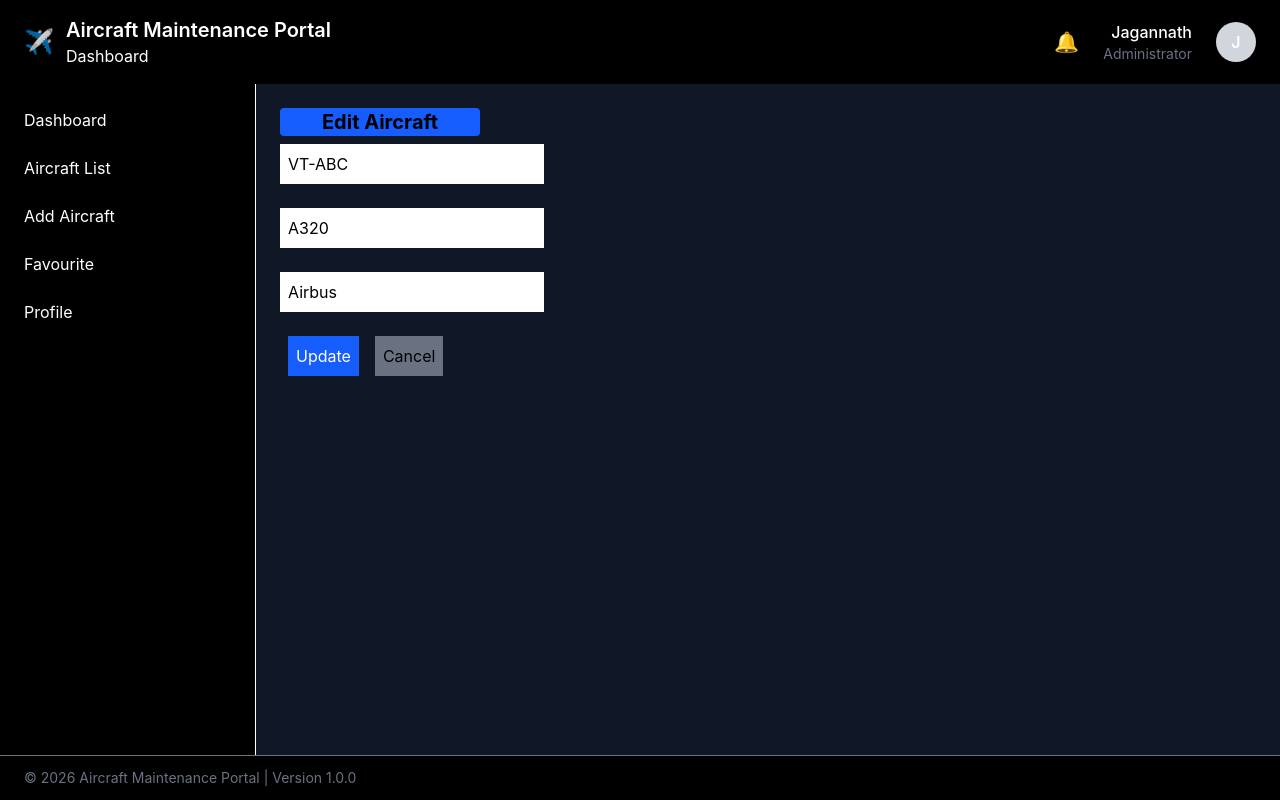
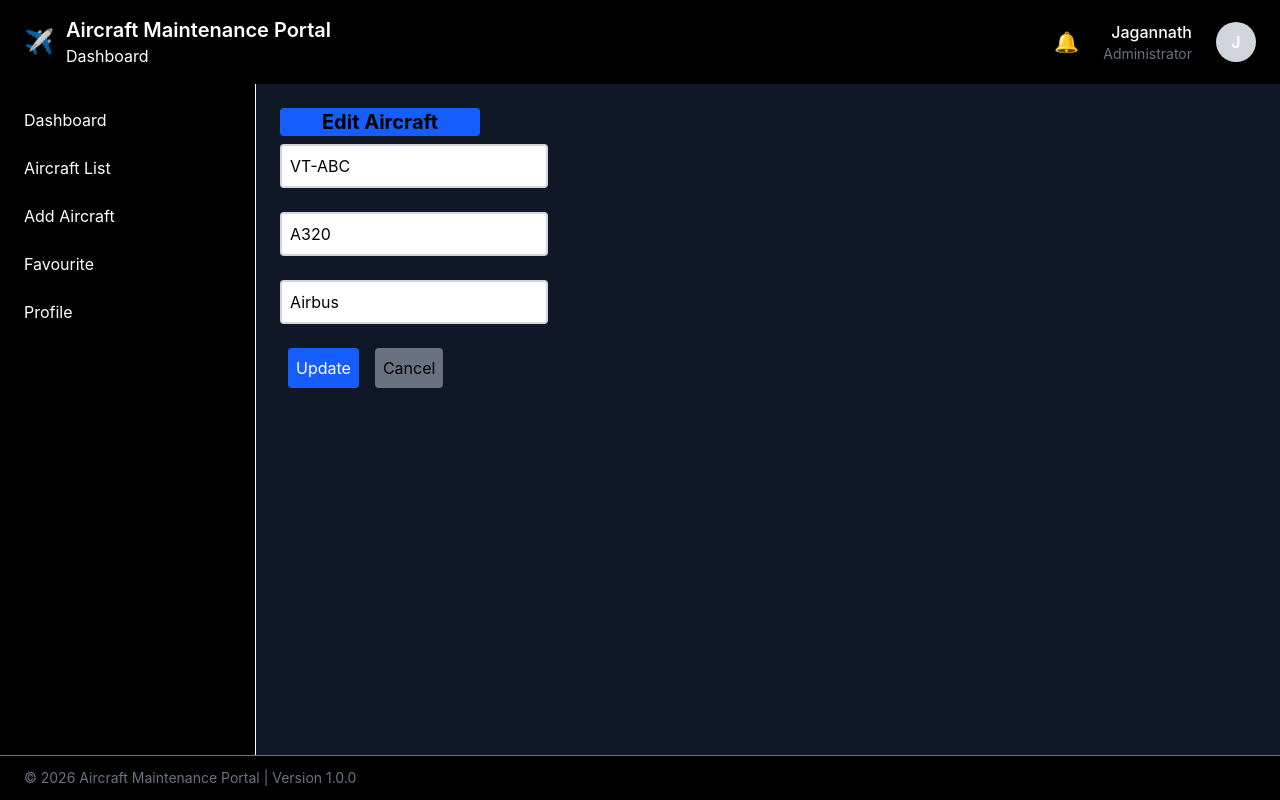
Before and after one commit to jagannath-k-pandhare/ReactRepo, a React (Vite) app in the folder aircraft-maintenance-portal/: page /aircraft/edit/1 in a window 1280 px wide. Built offline with nearby package versions, Linux system fonts and the light colour scheme; the HTML template or start-up script is replaced by a standard one.

Commit message:
form validation completed and removed validation on change

```diff
--- a/aircraft-maintenance-portal/src/pages/AircraftForm.jsx
+++ b/aircraft-maintenance-portal/src/pages/AircraftForm.jsx
@@ -7,7 +7,7 @@ function AircraftForm() {
   const [aircraftReg, setAircraftReg] = useState("");
   const [model, setModel] = useState("");
   const [manufacturer, setManufacturer] = useState("");
-  const [errors, setError] = useState({});
+  const [errors, setErrors] = useState({});
 
   function validateForm() {
     const validationErrors = {};
@@ -21,18 +21,33 @@ function AircraftForm() {
     if (manufacturer.trim() === "") {
       validationErrors.manufacturer = "Manufacturer is required";
     }
-    setError(validationErrors);
+    setErrors(validationErrors);
 
     return Object.keys(validationErrors).length === 0;
   }
   function handleAircraftRegChange(e) {
     setAircraftReg(e.target.value);
+    if (errors.aircraftReg) {
+      const newErrors = { ...errors };
+      delete newErrors.aircraftReg;
+      setErrors(newErrors);
+    }
   }
   function handleModel(e) {
     setModel(e.target.value);
+    if (errors.model) {
+      const newErrors = { ...errors };
+      delete newErrors.model;
+      setErrors(newErrors);
+    }
   }
   function handleManufacturer(e) {
     setManufacturer(e.target.value);
+    if (errors.manufacturer) {
+      const newErrors = { ...errors };
+      delete newErrors.manufacturer;
+      setErrors(newErrors);
+    }
   }
   useEffect(() => {
     if (!isEditMode) return;
@@ -55,7 +70,7 @@ function AircraftForm() {
       }
     }
     loadAircraft();
-  }, [id]);
+  }, [id, isEditMode]);
 
   function handleSave(e) {
     if (!validateForm()) return;
@@ -74,7 +89,7 @@ function AircraftForm() {
       <div className="space-y-4">
         <p>
           <input
-            className="p-2 bg-white mt-2 text-black"
+            className={`p-2 bg-white mt-2 border-2 rounded text-black ${errors.aircraftReg ? " border-red-500" : " border-gray-300"}`}
             type="text"
             value={aircraftReg}
             onChange={handleAircraftRegChange}
@@ -86,7 +101,7 @@ function AircraftForm() {
         )}
         <p>
           <input
-            className="p-2 bg-white mt-2 text-black"
+            className={`p-2 bg-white mt-2 border-2 rounded text-black ${errors.model ? " border-red-500" : " border-gray-300"}`}
             type="text"
             value={model}
             onChange={handleModel}
@@ -97,7 +112,7 @@ function AircraftForm() {
         {errors.model && <p className="text-red-500 text-sm">{errors.model}</p>}
         <p>
           <input
-            className="p-2 bg-white mt-2 text-black"
+            className={`p-2 bg-white mt-2 border-2 text-black rounded ${errors.manufacturer ? " border-red-500" : " border-gray-300"}`}
             type="text"
             value={manufacturer}
             onChange={handleManufacturer}
@@ -110,14 +125,14 @@ function AircraftForm() {
         )}
         <p>
           <button
-            className="p-2 bg-blue-600 text-white m-2"
+            className="p-2 bg-blue-600 text-white m-2 rounded"
             onClick={handleSave}
           >
             {isEditMode ? "Update" : "Save"}
           </button>
 
           <button
-            className="p-2 bg-gray-500 m-2 text-black"
+            className="p-2 bg-gray-500 m-2 text-black rounded"
             onClick={handleCancel}
           >
             Cancel
```
